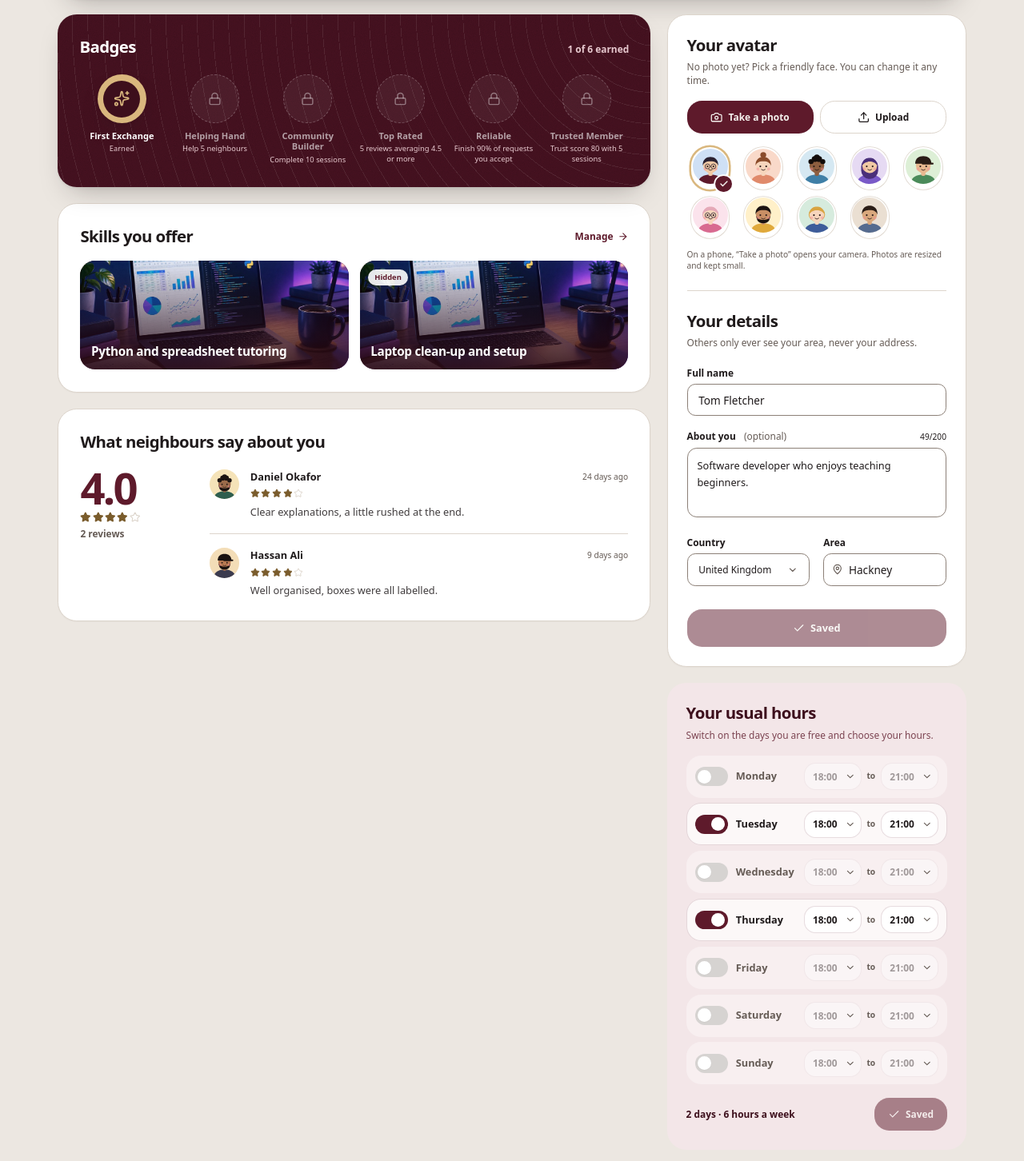
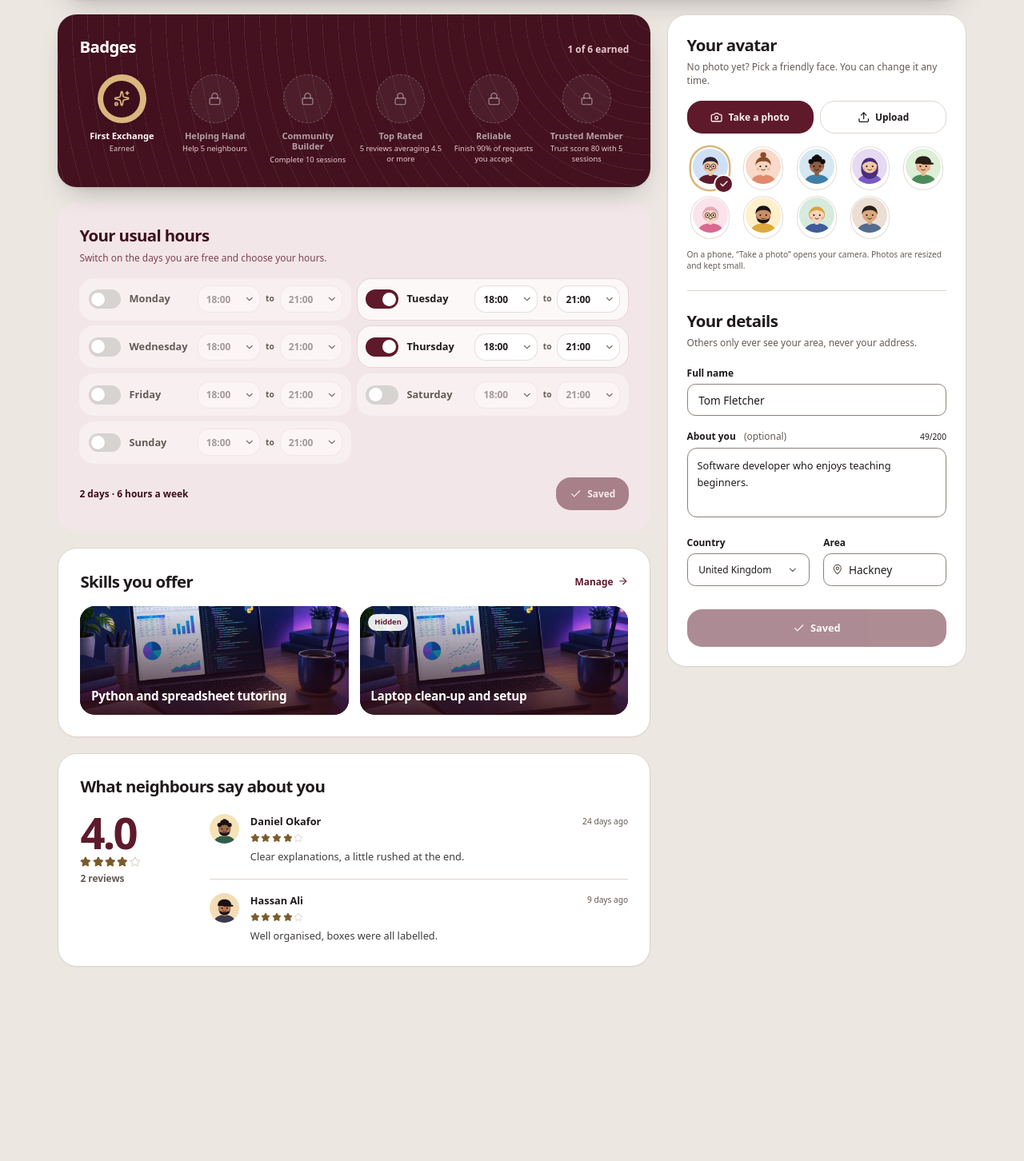
Before and after one commit to kaxlon33/TimeBank_Connect, a React (Vite) app in the folder apps/web/: page /profile in a window 1280 px wide. Shown: the part 400-1852 px from the top of the page at 80% size. After the commit the page ends 1663 px from the top, so only its background shows below. Built offline with nearby package versions, Linux system fonts and the light colour scheme.

Commit message:
style(web): balance the profile columns and show hours in two columns (#11)

```diff
--- a/apps/web/src/features/profile/AvailabilityEditor.tsx
+++ b/apps/web/src/features/profile/AvailabilityEditor.tsx
@@ -110,7 +110,7 @@ export function AvailabilityEditor({ slots }: { slots: AvailabilitySlot[] }) {
 
   return (
     <div>
-      <ul className="space-y-2" aria-label="Weekly availability">
+      <ul className="grid gap-2 md:grid-cols-2" aria-label="Weekly availability">
         {ORDER.map((day) => {
           const row = week[day]
           const bad = invalid.includes(day)
--- a/apps/web/src/pages/ProfilePage.tsx
+++ b/apps/web/src/pages/ProfilePage.tsx
@@ -154,6 +154,14 @@ export function ProfilePage() {
             </ul>
           </section>
 
+          <section aria-labelledby="hours-title" className="rounded-[28px] bg-primary-soft p-6 sm:p-8">
+            <h2 id="hours-title" className="font-heading text-2xl font-bold tracking-[-0.03em] text-wine-800">
+              Your usual hours
+            </h2>
+            <p className="mt-1.5 mb-5 text-sm text-wine-700/80">Switch on the days you are free and choose your hours.</p>
+            <AvailabilityEditor key={me.id} slots={me.availability} />
+          </section>
+
           <section aria-labelledby="skills-title" className="rounded-[28px] border bg-card p-6 shadow-card sm:p-8">
             <div className="flex items-center justify-between gap-3">
               <h2 id="skills-title" className="font-heading text-2xl font-bold tracking-[-0.03em]">
@@ -221,14 +229,6 @@ export function ProfilePage() {
             <hr className="my-7 border-border" />
             <ProfileForm key={me.id} user={me} />
           </section>
-
-          <section aria-labelledby="hours-title" className="rounded-[28px] bg-primary-soft p-6 sm:p-7">
-            <h2 id="hours-title" className="font-heading text-2xl font-bold tracking-[-0.03em] text-wine-800">
-              Your usual hours
-            </h2>
-            <p className="mt-1.5 mb-5 text-sm text-wine-700/80">Switch on the days you are free and choose your hours.</p>
-            <AvailabilityEditor key={me.id} slots={me.availability} />
-          </section>
         </div>
       </div>
     </div>
```
